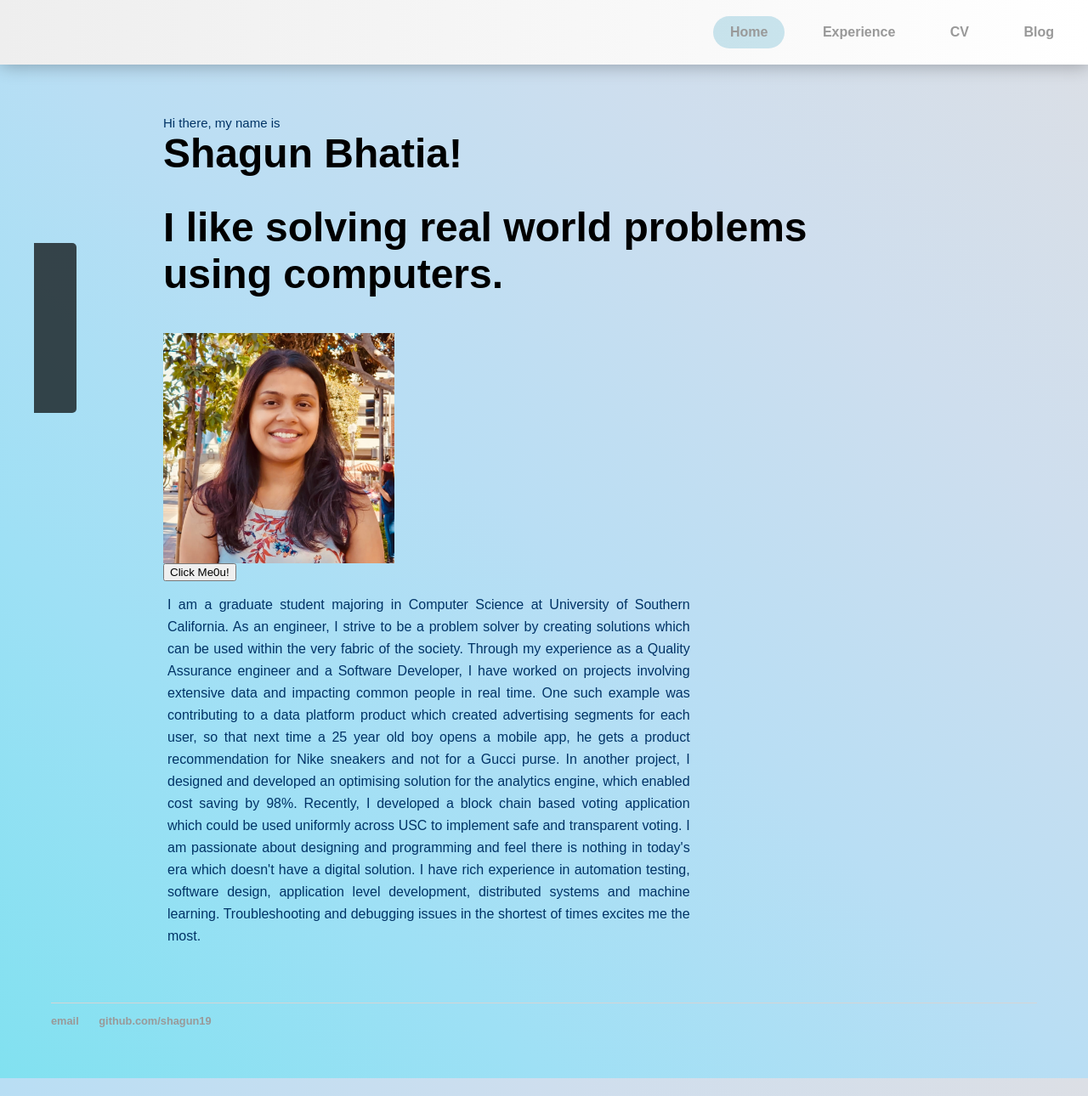
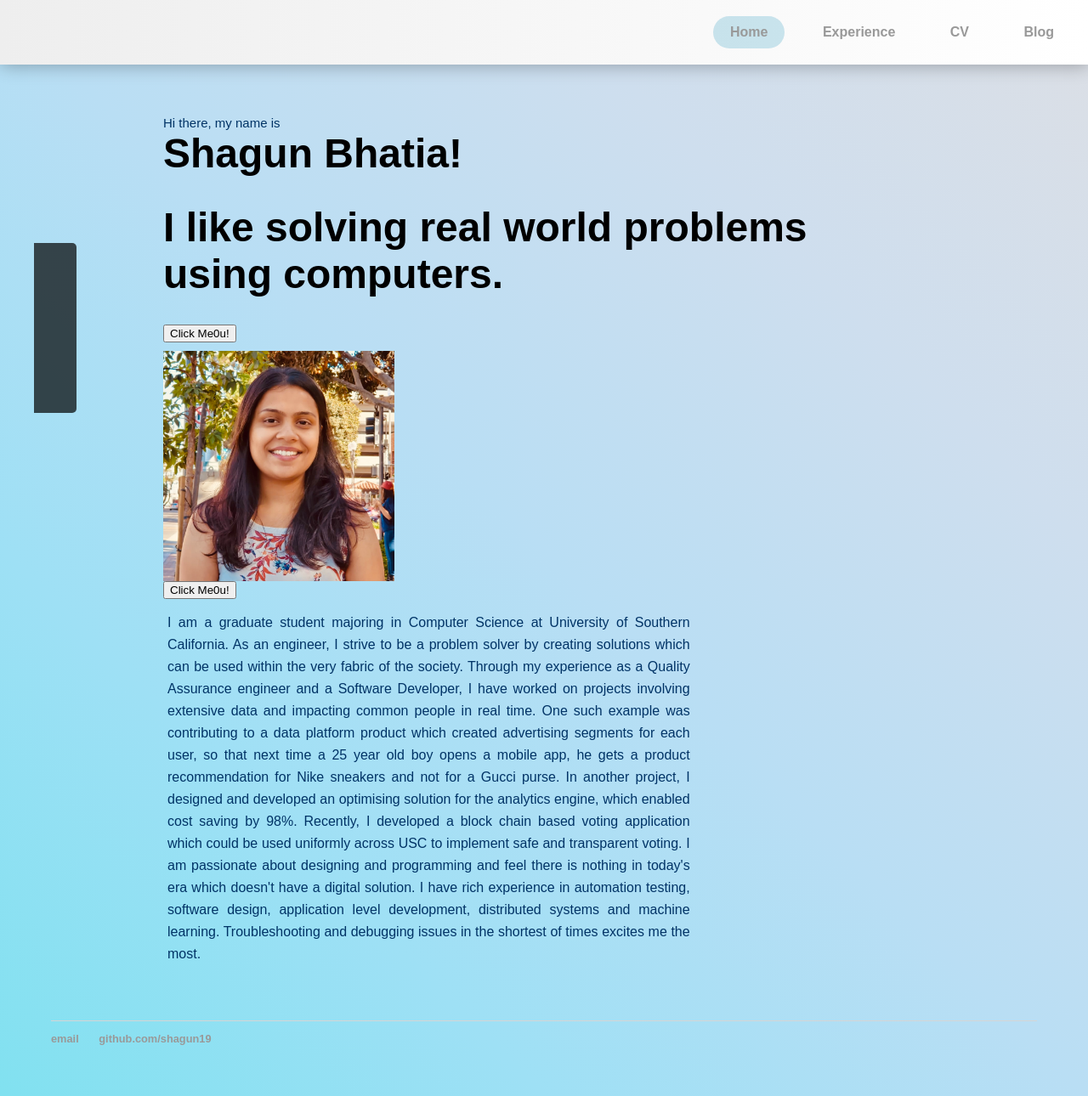
Before and after one commit to shagun19/shagun19.github.io, a Jekyll site: the page index.html, which Jekyll copies as it is, in a window 1280 px wide. Shown: the whole page at 85% size. Built offline with Jekyll 4.4.1, drawn with Linux system fonts in a browser that asks for light colours; some web fonts are replaced.

Commit message:
get in touch button1

```diff
--- a/css/button.css
+++ b/css/button.css
@@ -7,7 +7,7 @@ $purple: #8e44ad;
 $turquoise: #1abc9c;
 
 // Basic Button Style
-.btn {
+button.btn {
   box-sizing: border-box;
   appearance: none;
   background-color: transparent;
@@ -39,7 +39,7 @@ $turquoise: #1abc9c;
 }
 
 //BUTTON 1
-.first {
+button.first {
   transition: box-shadow 150ms ease-in-out, color 100ms ease-in-out;
   &:hover {
     border: 2px solid #fff;
--- a/index.html
+++ b/index.html
@@ -24,6 +24,8 @@
         <p class="test1">Hi there, my name is</p>
         <h1 class="test">Shagun Bhatia!</h1>
         <h1>I like solving real world problems using computers.</h1>
+        <button class="btn first">Click Me0u!</button>
+
     </div>
     <div class="fx3">
         <a href="#">
@@ -31,7 +33,7 @@
                 <img class="transition img-responsive" src="shagun.jpg" height="275" width="275">
                 <h4>Hello there!</h4>
                 <p>welcome to my space</p>
-                <button class="btn first" onclick="alert('Hello world!')">Click Me0u!</button>
+                <button class="btn first">Click Me0u!</button>
             </div>
         </a>
         <div class="col5">
```
